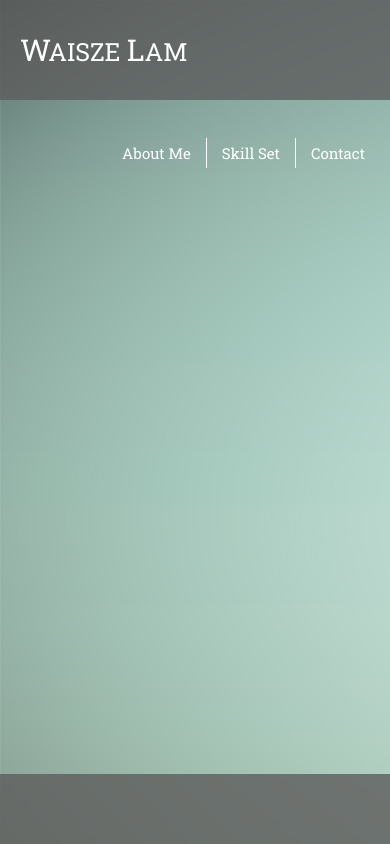
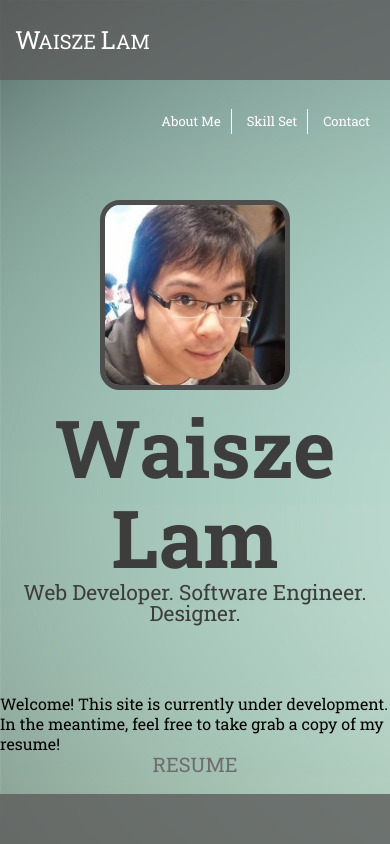
Before and after one commit to Waisze/waiszelam.com, a website: page index.html in a window 390 px wide. Shown: the top 844 px of the page. Drawn offline with nearby package versions, Linux system fonts and the light colour scheme.

Commit message:
temporary homepage

```diff
--- a/index.html
+++ b/index.html
@@ -39,7 +39,26 @@
 
 			<div class="content">
 				<ul>
-					<li class="page home" id="page1" style="left:0%"></li>
+					<li class="page home" id="page1" style="left:0%">
+						<div class="contentContainer">
+							<div class="col1 picture">
+								<img src="images/me.jpg"></img>
+							</div>
+							<div class="col1 name">
+								Waisze Lam
+							</div>
+							<div class="col1 subtitle">
+								Web Developer. Software Engineer. Designer.
+							</div>
+
+							<div class="col1 description">
+								<p>Welcome! This site is currently under development. In the meantime, feel free to take grab a copy of my resume!</p>
+								<a href="waisze.pdf">RESUME</a>
+							</div>
+						</div>
+
+
+					</li>
 					<li class="page" id="page2" style="left:100%"></li>
 					<li class="page" id="page3" style="left:200%"></li>
 					<li class="page" id="page4" style="left:300%"></li>
--- a/style.css
+++ b/style.css
@@ -54,29 +54,54 @@ html {
 	clear: both;
 }
 
-/*Color palette e0bb36 f27853 e2e6d8 c4c72c 3a9cb5 78138f*/
-/*h
-	http://design-seeds.com/index.php/home/entry/plated-hues1
-*/
-body{
+/*Grid Implementation*/
+
+.contentContainer {
 	position: relative;
-	color: #453524;
-	font-family: "Roboto Slab", sans-serif;
-	margin: auto;
-	width:100%;
-	height:100%;
-	background: #fafafa;
-	overflow:hidden;
+	width: 100%;
+	height: 100%;
+	padding-top: 100px;
 }
 
-h1,
-h2,
-h3,
-h4,
-h5,
-h6 {
+.col1, .col2, .col3, .col4,
+.col5, .col6, .col7, .col8,
+.col9, .col10, .col11, .col12 {
+	float: left;
+}
+
+.col1 	{ width: 100%; 		}
+.col2 	{ width: 50%; 		}
+.col3 	{ width: 33.3333%; 	}
+.col4 	{ width: 25%; 		}
+.col5 	{ width: 20%; 		}
+.col6 	{ width: 16.6666%; 	}
+.col7 	{ width: 14.2857%; 	}
+.col8 	{ width: 12.5%; 	}
+.col9 	{ width: 11.1111%; 	}
+.col10 	{ width: 10%; 		}
+.col11 	{ width: 9.0909%; 	}
+.col12 	{ width: 8.3333%; 	}
+
+
+/*Main Styling*/
+body {
+	font-family: "Roboto Slab", sans-serif;
+	overflow:hidden;
+
+	/*Disable highlighting with this*/
+	//width:100%;
+	//height:100%;
+}
+
+h1, h2, h3, h4, h5, h6 {
 	font-family: "Roboto Slab", sans-serif;
 	font-weight: bold;
+}
+
+a {
+	font-family: "Roboto Slab", sans-serif;
+	text-decoration: none;
+	color: #6d6d6d;
 }
 
 header {
@@ -95,6 +120,7 @@ header {
 		font-size: 25px;
 		font-size: bold;
 		margin-left: 20px;
+		cursor:pointer;
 	}
 
 		header .logo b:first-child {
@@ -121,6 +147,7 @@ header {
 		margin: 36px 0 0 15px;
 		padding-right: 15px;
 		border-right: 1px solid #FFF;
+		cursor:pointer;
 	}
 
 		.navContainer li:last-child {
@@ -148,14 +175,17 @@ header {
 	}
 	#page2 {
 		background-image:url('images/bg2.jpg');
+		//background: rgba(255,255,255,1);
 		left:100%;
 	}
 	#page3 {
 		background-image:url('images/bg3.jpg');
+		//background: rgba(255,255,255,1);
 		left:200%;
 	}
 	#page4 {
 		background-image:url('images/bg4.jpg');
+		//background: rgba(255,255,255,1);
 		left:300%;
 	}
 	#page5 {
@@ -175,6 +205,53 @@ header {
 		left:700%;
 	}
 
+
+/*PAGE 1 - HOME*/
+#page1 .picture {
+	margin-top: 100px;
+	text-align:center;
+}
+
+	#page1 .picture img {
+		width:180px;
+		height:180px;
+		border: 5px solid #4d4d4d;
+		border-radius: 20px;
+	}
+
+#page1 .name {
+	font-size: 80px;
+	line-height: 90px;
+	margin-top:10px;
+	text-align:center;
+	font-weight: bold;
+	color:#3d3d3d;
+}
+
+#page1 .subtitle {
+	font-size:21px;
+	color:#3d3d3d;
+	text-align: center;
+}
+
+#page1 .description {
+	text-align: center;
+}
+
+#page1 .description p {
+	width: 400px;
+	margin: 0 auto;
+	margin-top:70px;
+	text-align:left;
+	font-size: 16px;
+	line-height:20px;
+}
+
+	#page1 .description a {
+		width: 100%;
+		font-size: 20px;
+	}
+
 footer {
 	position: fixed;
 	left: 0;
@@ -183,3 +260,37 @@ footer {
 	height: 70px;
 	background:rgba(93,93,93,0.8);
 }
+
+@media(max-width: 800px) {
+	header {
+		height: 80px;
+	}
+
+	footer {
+		height: 50px;
+	}
+
+	header .logo {
+		line-height: 80px;
+		font-size: 20px;
+		margin-left: 15px;
+	}
+
+		header .logo b:first-child {
+			margin-right:-3px;
+		}
+
+		header .logo b{
+			line-height: 80px;
+			font-size: 25px;
+		}
+
+	.navContainer li {
+		font-size: 13px;
+		line-height: 25px;
+		list-style: none;
+		margin: 28px 0 0 15px;
+		padding-right: 10px;
+	}
+
+}
```
Also changed, not shown: images/me.jpg (added), 3 other files.
